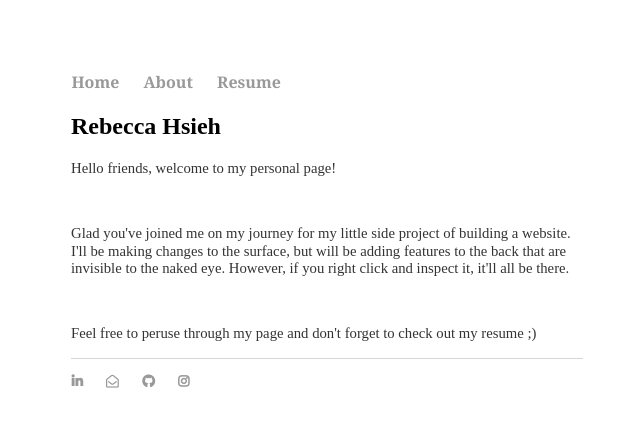
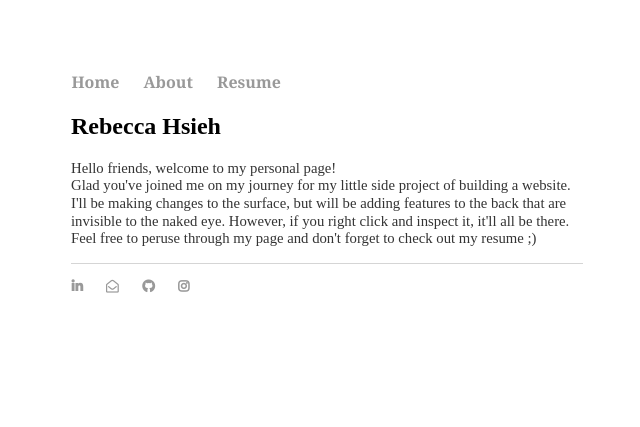
Before and after one commit to therealslimhsiehdy/therealslimhsiehdy.github.io, a Jekyll site: the page built from index.html, in a window 1280 px wide. Shown: the top 427 px of the page, without its empty margins (313-953 px from the left). Built offline with Jekyll 4.4.1, drawn with Linux system fonts in a browser that asks for light colours; nearby versions of some CDN libraries.

Commit message:
Fix more spacing

```diff
--- a/_layouts/default.html
+++ b/_layouts/default.html
@@ -17,11 +17,11 @@
 		<div class="container">
     		<div class="blurb">
         		<h2>Rebecca Hsieh</h2>
-				<p>Hello friends, welcome to my personal page!</p>
+				<p>Hello friends, welcome to my personal page!
 				<br>
-				<p> Glad you've joined me on my journey for my little side project of building a website. I'll be making changes to the surface, but will be adding features to the back that are invisible to the naked eye. However, if you right click and inspect it, it'll all be there. </p>
+				Glad you've joined me on my journey for my little side project of building a website. I'll be making changes to the surface, but will be adding features to the back that are invisible to the naked eye. However, if you right click and inspect it, it'll all be there.
 				<br>
-				<p>Feel free to peruse through my page and don't forget to check out my resume ;)</p>
+				Feel free to peruse through my page and don't forget to check out my resume ;)</p>
     		</div><!-- /.blurb -->
 		</div><!-- /.container -->
 		<footer>
```
